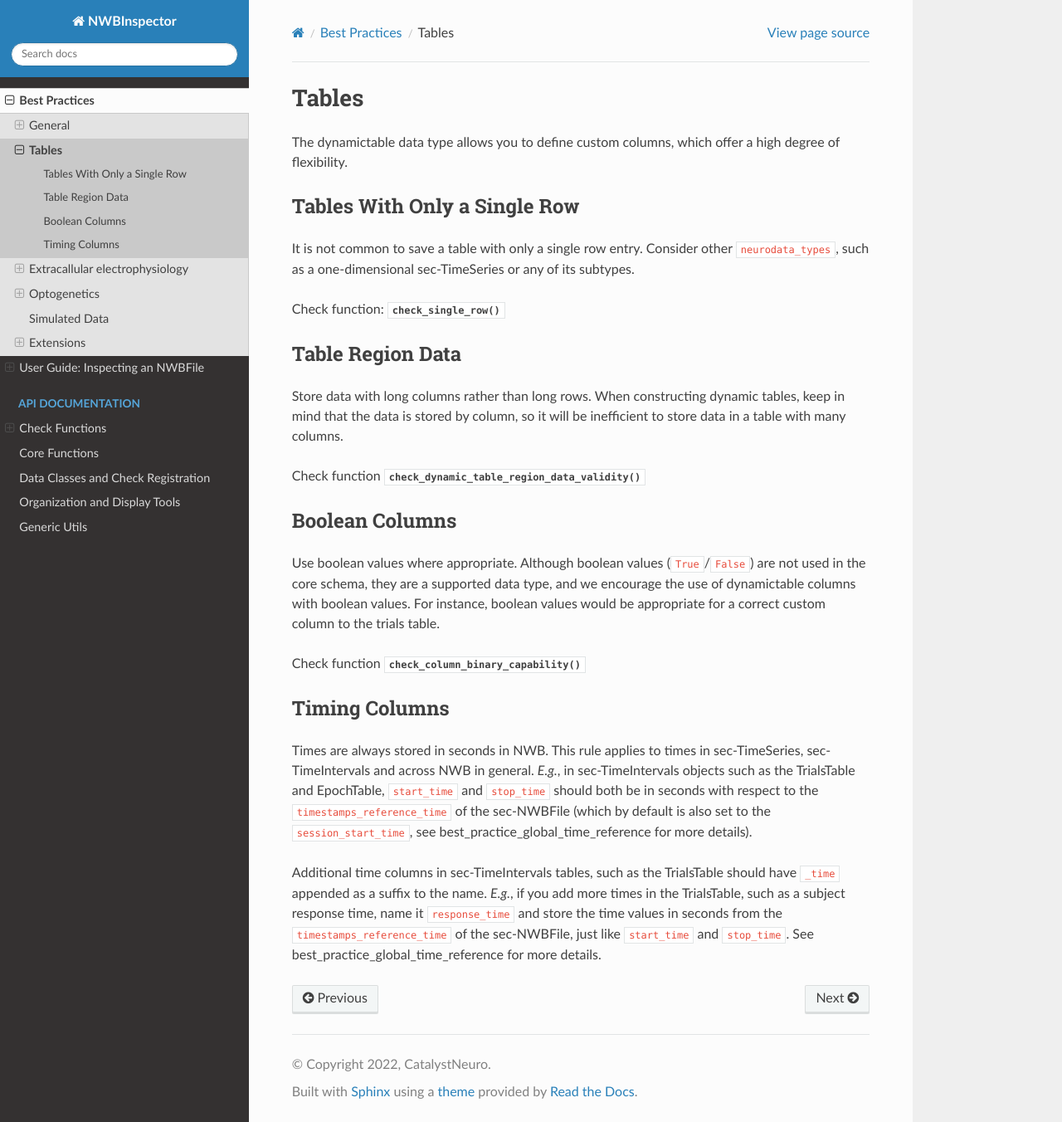
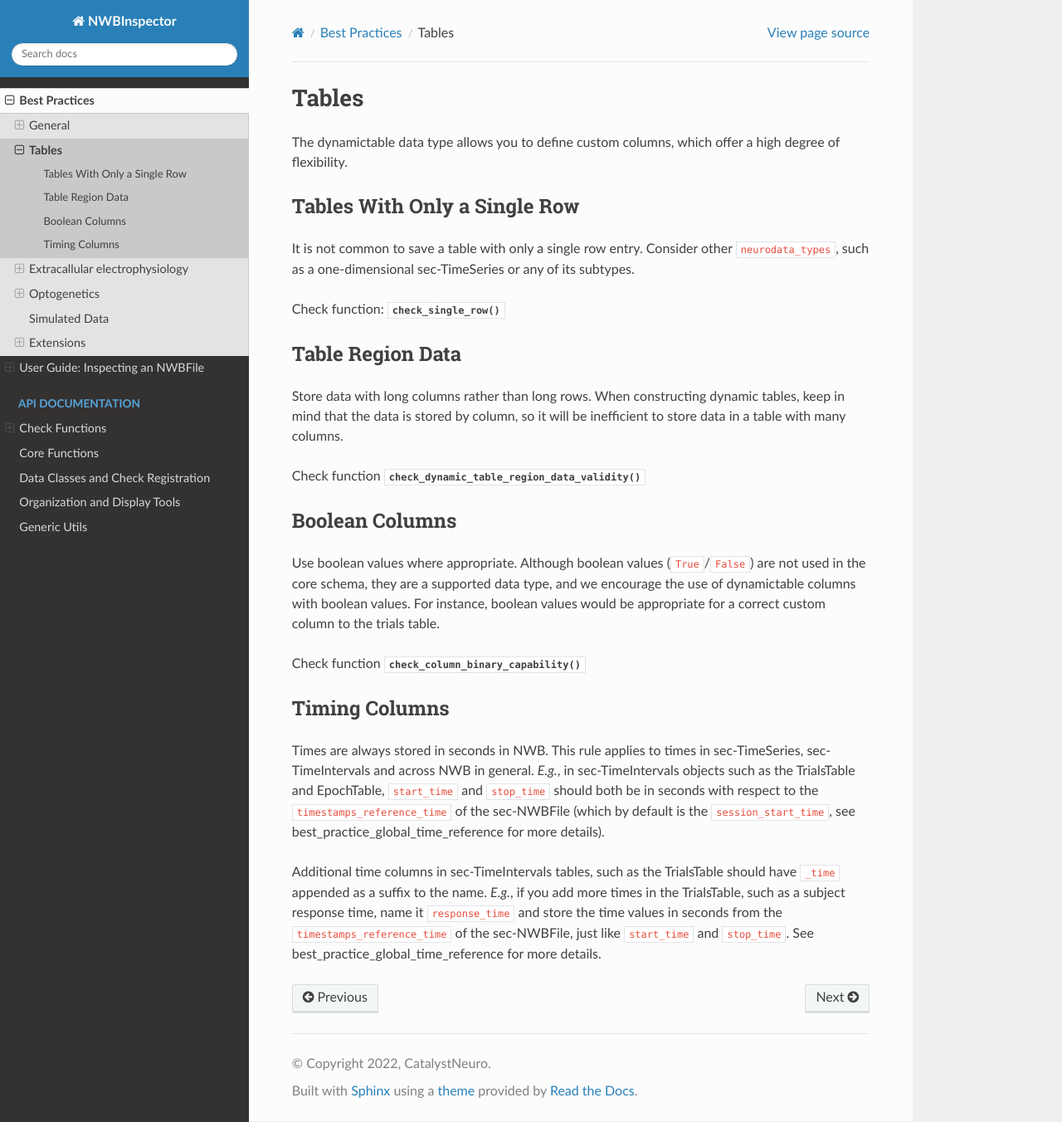
Before and after one commit to NeurodataWithoutBorders/nwbinspector, a Sphinx documentation site: the page built from docs/best_practices/tables.rst, in a window 1280 px wide and 1352 px high. Shown: the whole window at 83% size. Built offline with Sphinx 7.4.7 and the Read the Docs theme 2.0.0, drawn with Linux system fonts in a browser that asks for light colours; pages that are not in the unit, such as notebooks, are missing from menus.

Commit message:
Update docs/best_practices/tables.rst
Co-authored-by: Ben Dichter <ben.dichter@gmail.com>

```diff
--- a/docs/best_practices/tables.rst
+++ b/docs/best_practices/tables.rst
@@ -49,7 +49,7 @@ Times are always stored in seconds in NWB. This rule applies to times in :nwb-sc
 :nwb-schema:ref:`sec-TimeIntervals` and across NWB in general. *E.g.*, in :nwb-schema:ref:`sec-TimeIntervals`
 objects such as the :nwb-schema:ref:`TrialsTable <sec-groups-intervals-trials>` and
 :nwb-schema:ref:`EpochTable <epochs>`, ``start_time`` and ``stop_time`` should both be in seconds with respect to the
-``timestamps_reference_time`` of the :nwb-schema:ref:`sec-NWBFile` (which by default is also set to the
+``timestamps_reference_time`` of the :nwb-schema:ref:`sec-NWBFile` (which by default is the
 ``session_start_time``, see :ref:`best_practice_global_time_reference` for more details).
 
 Additional time columns in :nwb-schema:ref:`sec-TimeIntervals` tables, such as the
```
